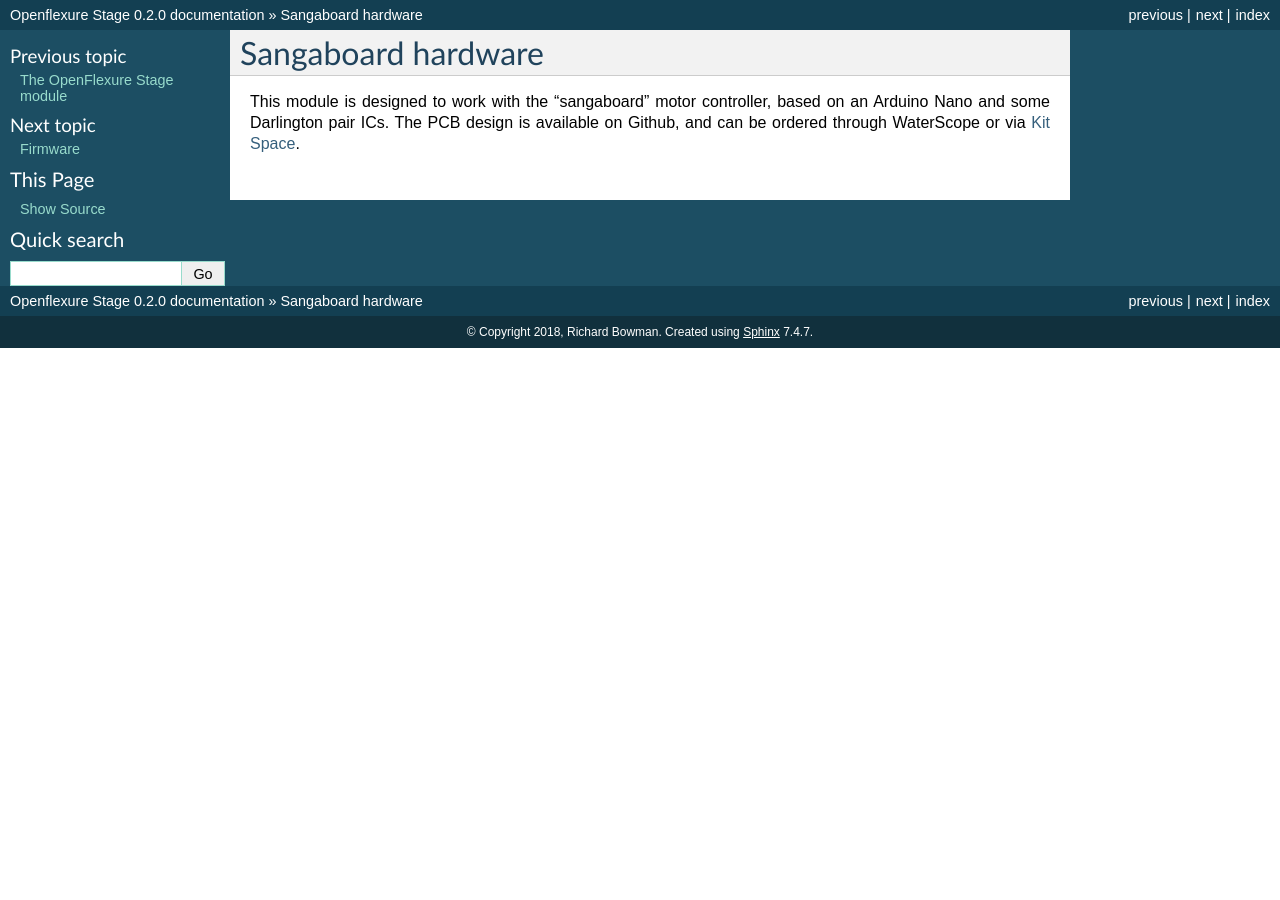
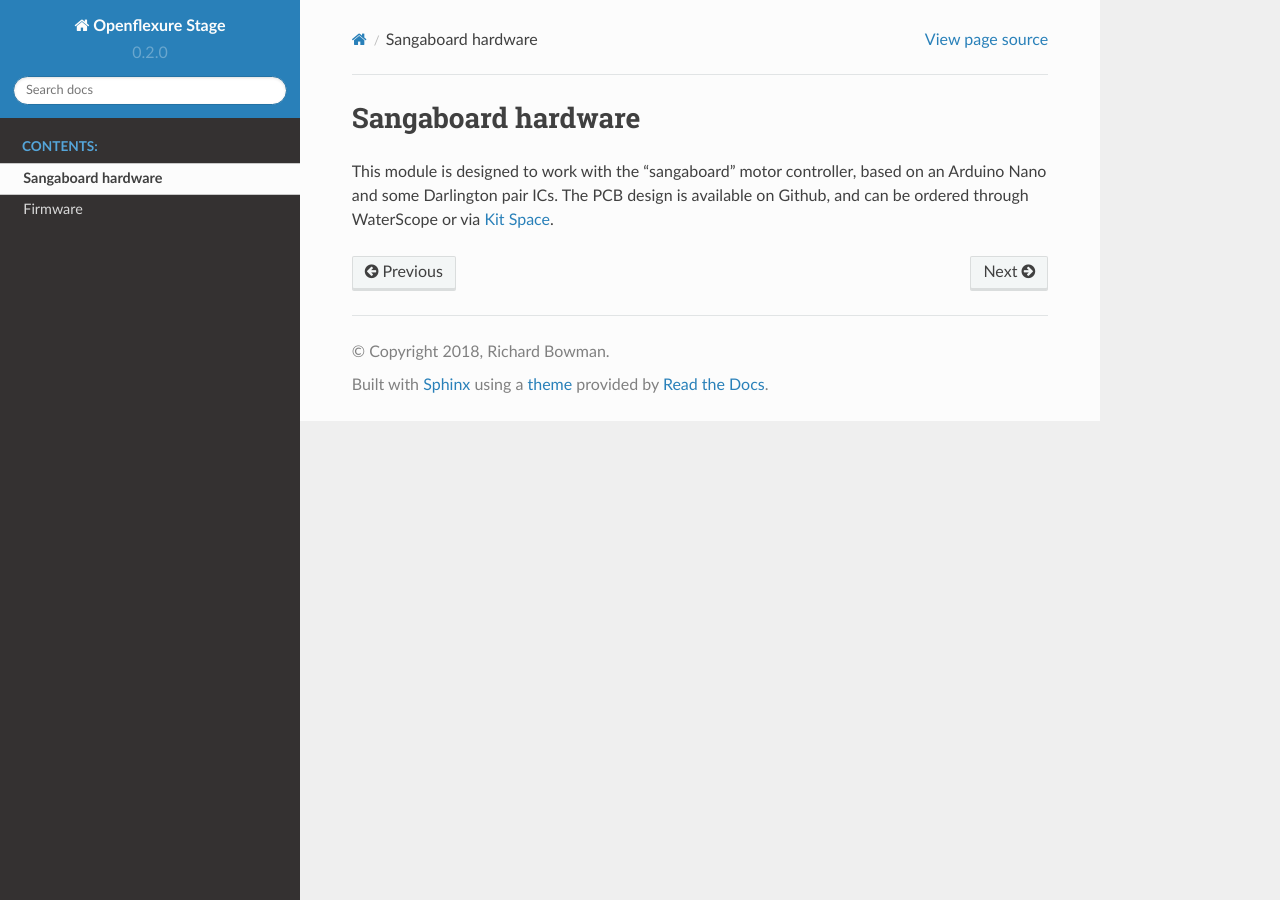
Before and after one commit to rwb27/openflexure_nano_motor_controller, a Sphinx documentation site: the page built from docs/hardware.rst, in a window 1280 px wide. Built offline with Sphinx 7.4.7 and the Read the Docs theme 2.0.0, drawn with Linux system fonts in a browser that asks for light colours; pages that are not in the unit, such as notebooks, are missing from menus.

Commit message:
Added requirements file

```diff
--- a/docs/conf.py
+++ b/docs/conf.py
@@ -53,7 +53,7 @@ extensions = ['sphinx.ext.autodoc',
     ]
 
 apidoc_module_dir = '../openflexure_stage'
-apidoc_output_dir = 'API'
+apidoc_output_dir = 'source'
 apidoc_excluded_paths = []
 apidoc_separate_modules = True
 
@@ -107,7 +107,7 @@ todo_include_todos = False
 # The theme to use for HTML and HTML Help pages.  See the documentation for
 # a list of builtin themes.
 #
-html_theme = 'classic'
+html_theme = 'sphinx_rtd_theme'
 
 # Theme options are theme-specific and customize the look and feel of a theme
 # further.  For a list of options available for each theme, see the
--- /dev/null
+++ b/docs/requirements.txt
@@ -0,0 +1,4 @@
+pyserial
+future
+sphinx
+sphinxcontrib-apidoc
--- a/setup.py
+++ b/setup.py
@@ -42,4 +42,5 @@ setup(name = 'openflexure_stage',
           'pyserial',
           'future'
           ],
+      # TODO: add build requires for sphinx, sphinxcontrib-apidoc
       )
```
